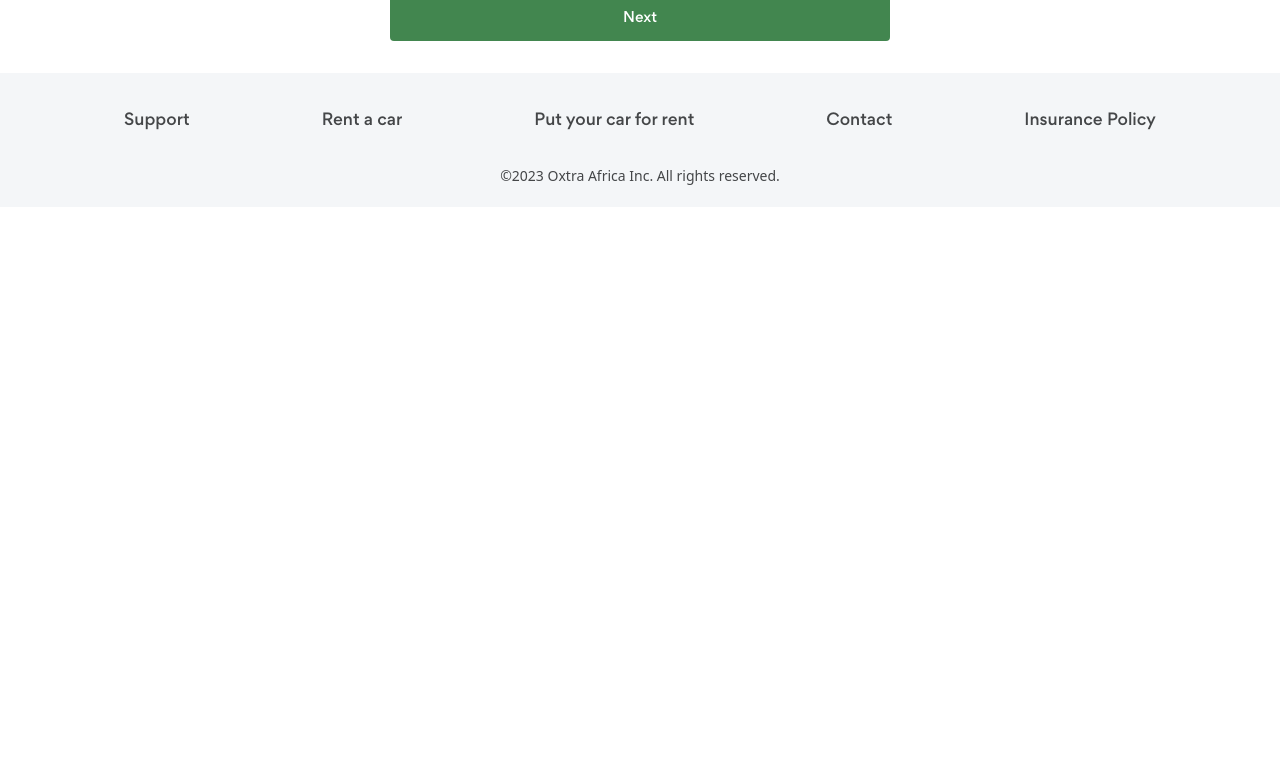
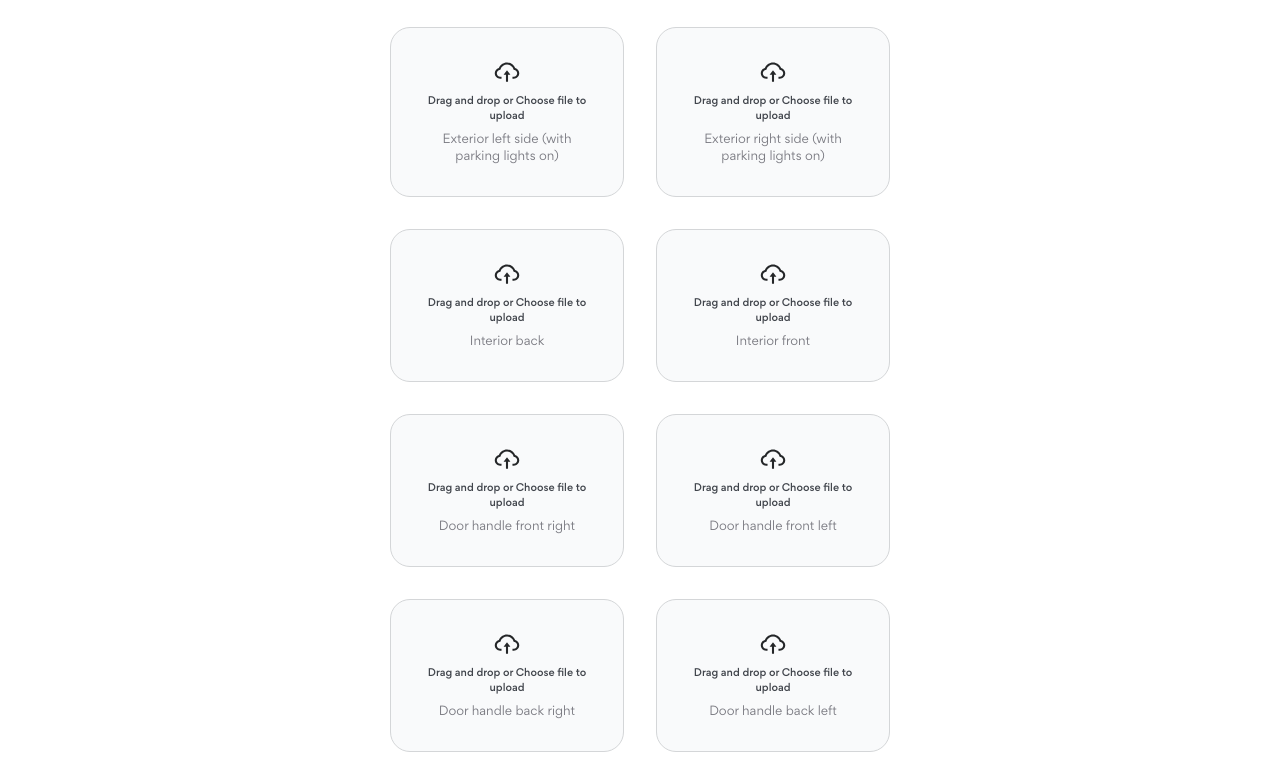
Before and after one commit to arudovwen/Oxtra-Web-Frontend, a Next.js app: page /put-up-your-vehicle/vehicle in a window 1280 px wide. Shown: the part 835-1600 px from the top of the page. Before the commit the page ends 1042 px from the top, so only its background shows below. Built offline with nearby package versions, Linux system fonts and the light colour scheme.

Commit message:
place holders

```diff
--- a/components/Forms/VehicleInformationForm.tsx
+++ b/components/Forms/VehicleInformationForm.tsx
@@ -41,10 +41,39 @@ const VehicleInformationForm = () => {
     router.push('/put-up-your-vehicle/documents');
   };
 
-  const [dragEnter, setDragEnter] = useState(false);
-
   const [exteriorFront, setExteriorFront] = useState<{ name: string } | null>();
   const [exteriorBack, setExteriorBack] = useState<{ name: string } | null>();
+  const [exteriorLeftSide, setExteriorLeftSide] = useState<{
+    name: string;
+  } | null>();
+
+  const [exteriorRightSide, setExteriorRightSide] = useState<{
+    name: string;
+  } | null>();
+
+  const [interiorBack, setInteriorBack] = useState<{
+    name: string;
+  } | null>();
+
+  const [interiorFront, setInteriorFront] = useState<{
+    name: string;
+  } | null>();
+
+  const [doorHandleFrontRight, setDoorHandleFrontRight] = useState<{
+    name: string;
+  } | null>();
+
+  const [doorHandleFrontLeft, setDoorHandleFrontLeft] = useState<{
+    name: string;
+  } | null>();
+
+  const [doorHandleBackRight, setDoorHandleBackRight] = useState<{
+    name: string;
+  } | null>();
+
+  const [doorHandleBackLeft, setDoorHandleBackLeft] = useState<{
+    name: string;
+  } | null>();
 
   const wrapperRef = useRef(null);
 
@@ -72,7 +101,7 @@ const VehicleInformationForm = () => {
                 <div className='mt-1'>
                   <input
                     type='text'
-                    placeholder='First name'
+                    placeholder='Toyota'
                     className={inputClasses}
                     required
                   />
@@ -86,7 +115,7 @@ const VehicleInformationForm = () => {
                 <div className='mt-1'>
                   <input
                     type='text'
-                    placeholder='Last name'
+                    placeholder='Camry'
                     className={inputClasses}
                     required
                   />
@@ -105,8 +134,12 @@ const VehicleInformationForm = () => {
                 <label htmlFor='cvc' className={labelClasses}>
                   Transmision
                 </label>
+
                 <div className='mt-1'>
-                  <input type='text' required className={inputClasses} />
+                  <select className={inputClasses}>
+                    <option label='Automatic'>Automatic</option>
+                    <option label='Manual'>Manual</option>
+                  </select>
                 </div>
               </div>
 
@@ -124,7 +157,7 @@ const VehicleInformationForm = () => {
                   Plate number
                 </label>
                 <div className='mt-1'>
-                  <input type='text' required className={inputClasses} />
+                  <input type='number' required className={inputClasses} />
                 </div>
               </div>
             </div>
@@ -136,7 +169,12 @@ const VehicleInformationForm = () => {
                     key={feat.name}
                     className='flex h-5 gap-[8px] items-center'
                   >
-                    <input name={feat.name} type='checkbox' className='' />
+                    <input
+                      name={feat.name}
+                      type='checkbox'
+                      className=''
+                      onChange={(e) => console.log(e.target)}
+                    />
                     <span className='text-[12px]  leading-[20px] text-brandGray-300 font-gordita-regular'>
                       {feat.name}
                     </span>
@@ -145,7 +183,8 @@ const VehicleInformationForm = () => {
               })}
             </div>
 
-            <div className='grid grid-cols-2 gap-[32px]'>
+            <div className='grid grid-cols-1 md:grid-cols-2 gap-[32px]'>
+              {/* first row */}
               <div
                 ref={wrapperRef}
                 className='drop-file-input bg-[#f9fafb]
@@ -159,14 +198,13 @@ const VehicleInformationForm = () => {
                   Drag and drop or Choose file to upload
                 </div>
                 <span className={typeDocClasses}>
-                  {exteriorFront?.name || 'Exterior front(with headlights on)'}
+                  {exteriorFront?.name || 'Exterior front (with headlights on)'}
                 </span>
                 <input
                   multiple={false}
                   type='file'
-                  value=''
                   required
-                  onChange={(e: React.ChangeEvent<HTMLInputElement>) => {
+                  onChange={(e) => {
                     if (!e.target.files) {
                       return;
                     }
@@ -192,15 +230,240 @@ const VehicleInformationForm = () => {
                     'Exterior back (with reverse light on)'}
                 </span>
                 <input
-                  multiple={false}
                   type='file'
-                  value=''
                   required
-                  onChange={(e: React.ChangeEvent<HTMLInputElement>) => {
+                  onChange={(e) => {
                     if (!e.target.files) {
                       return;
                     }
                     setExteriorBack(e.target.files[0]);
+                  }}
+                />
+              </div>
+
+              {/* second row */}
+
+              <div
+                ref={wrapperRef}
+                className='drop-file-input bg-[#f9fafb]
+                '
+              >
+                <span className=''>
+                  <AiOutlineCloudUpload className='w-7 h-7' />
+                </span>
+
+                <div className={dragAndDropClasses}>
+                  Drag and drop or Choose file to upload
+                </div>
+                <span className={typeDocClasses}>
+                  {exteriorLeftSide?.name ||
+                    'Exterior left side (with parking lights on)'}
+                </span>
+                <input
+                  multiple={false}
+                  type='file'
+                  required
+                  onChange={(e) => {
+                    if (!e.target.files) {
+                      return;
+                    }
+                    setExteriorLeftSide(e.target.files[0]);
+                  }}
+                />
+              </div>
+
+              <div
+                ref={wrapperRef}
+                className='drop-file-input bg-[#f9fafb]
+                '
+              >
+                <span className=''>
+                  <AiOutlineCloudUpload className='w-7 h-7' />
+                </span>
+
+                <div className={dragAndDropClasses}>
+                  Drag and drop or Choose file to upload
+                </div>
+                <span className={typeDocClasses}>
+                  {exteriorRightSide?.name ||
+                    'Exterior right side (with parking lights on)'}
+                </span>
+                <input
+                  type='file'
+                  required
+                  onChange={(e) => {
+                    if (!e.target.files) {
+                      return;
+                    }
+                    setExteriorRightSide(e.target.files[0]);
+                  }}
+                />
+              </div>
+
+              {/* third row */}
+              <div
+                ref={wrapperRef}
+                className='drop-file-input bg-[#f9fafb]
+                '
+              >
+                <span className=''>
+                  <AiOutlineCloudUpload className='w-7 h-7' />
+                </span>
+
+                <div className={dragAndDropClasses}>
+                  Drag and drop or Choose file to upload
+                </div>
+                <span className={typeDocClasses}>
+                  {interiorBack?.name || 'Interior back'}
+                </span>
+                <input
+                  multiple={false}
+                  type='file'
+                  required
+                  onChange={(e) => {
+                    if (!e.target.files) {
+                      return;
+                    }
+                    setInteriorBack(e.target.files[0]);
+                  }}
+                />
+              </div>
+
+              <div
+                ref={wrapperRef}
+                className='drop-file-input bg-[#f9fafb]
+                '
+              >
+                <span className=''>
+                  <AiOutlineCloudUpload className='w-7 h-7' />
+                </span>
+
+                <div className={dragAndDropClasses}>
+                  Drag and drop or Choose file to upload
+                </div>
+                <span className={typeDocClasses}>
+                  {interiorFront?.name || 'Interior front'}
+                </span>
+                <input
+                  type='file'
+                  required
+                  onChange={(e) => {
+                    if (!e.target.files) {
+                      return;
+                    }
+                    setInteriorFront(e.target.files[0]);
+                  }}
+                />
+              </div>
+
+              {/* forth row */}
+              <div
+                ref={wrapperRef}
+                className='drop-file-input bg-[#f9fafb]
+                '
+              >
+                <span className=''>
+                  <AiOutlineCloudUpload className='w-7 h-7' />
+                </span>
+
+                <div className={dragAndDropClasses}>
+                  Drag and drop or Choose file to upload
+                </div>
+                <span className={typeDocClasses}>
+                  {doorHandleFrontRight?.name || 'Door handle front right'}
+                </span>
+                <input
+                  multiple={false}
+                  type='file'
+                  required
+                  onChange={(e) => {
+                    if (!e.target.files) {
+                      return;
+                    }
+                    setDoorHandleFrontRight(e.target.files[0]);
+                  }}
+                />
+              </div>
+
+              <div
+                ref={wrapperRef}
+                className='drop-file-input bg-[#f9fafb]
+                '
+              >
+                <span className=''>
+                  <AiOutlineCloudUpload className='w-7 h-7' />
+                </span>
+
+                <div className={dragAndDropClasses}>
+                  Drag and drop or Choose file to upload
+                </div>
+                <span className={typeDocClasses}>
+                  {doorHandleFrontLeft?.name || 'Door handle front left'}
+                </span>
+                <input
+                  type='file'
+                  required
+                  onChange={(e) => {
+                    if (!e.target.files) {
+                      return;
+                    }
+                    setDoorHandleFrontLeft(e.target.files[0]);
+                  }}
+                />
+              </div>
+
+              {/* fifth row */}
+              <div
+                ref={wrapperRef}
+                className='drop-file-input mb-8 bg-[#f9fafb]
+                '
+              >
+                <span className=''>
+                  <AiOutlineCloudUpload className='w-7 h-7' />
+                </span>
+
+                <div className={dragAndDropClasses}>
+                  Drag and drop or Choose file to upload
+                </div>
+                <span className={typeDocClasses}>
+                  {doorHandleBackRight?.name || 'Door handle back right'}
+                </span>
+                <input
+                  multiple={false}
+                  type='file'
+                  required
+                  onChange={(e) => {
+                    if (!e.target.files) {
+                      return;
+                    }
+                    setDoorHandleBackRight(e.target.files[0]);
+                  }}
+                />
+              </div>
+
+              <div
+                ref={wrapperRef}
+                className='drop-file-input mb-8 bg-[#f9fafb]
+                '
+              >
+                <span className=''>
+                  <AiOutlineCloudUpload className='w-7 h-7' />
+                </span>
+
+                <div className={dragAndDropClasses}>
+                  Drag and drop or Choose file to upload
+                </div>
+                <span className={typeDocClasses}>
+                  {doorHandleBackLeft?.name || 'Door handle back left'}
+                </span>
+                <input
+                  type='file'
+                  required
+                  onChange={(e) => {
+                    if (!e.target.files) {
+                      return;
+                    }
+                    setDoorHandleBackLeft(e.target.files[0]);
                   }}
                 />
               </div>
```
